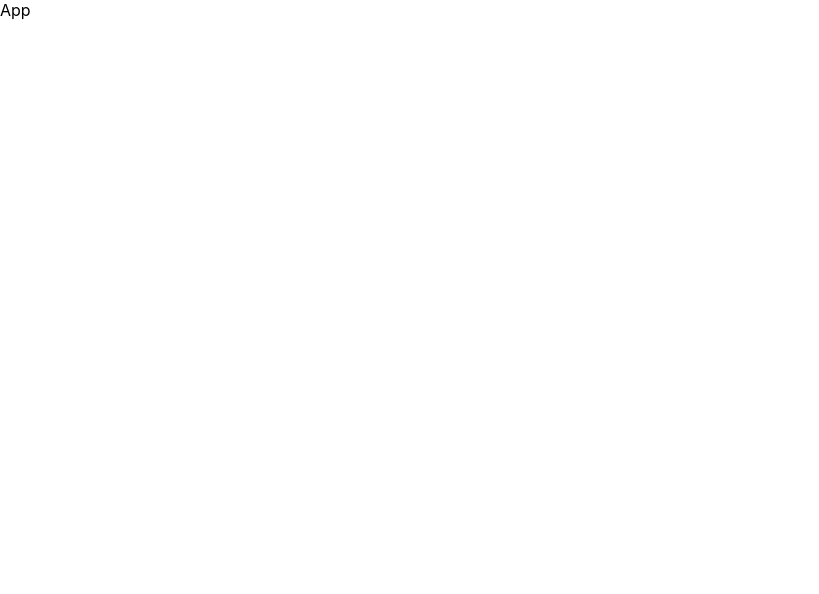
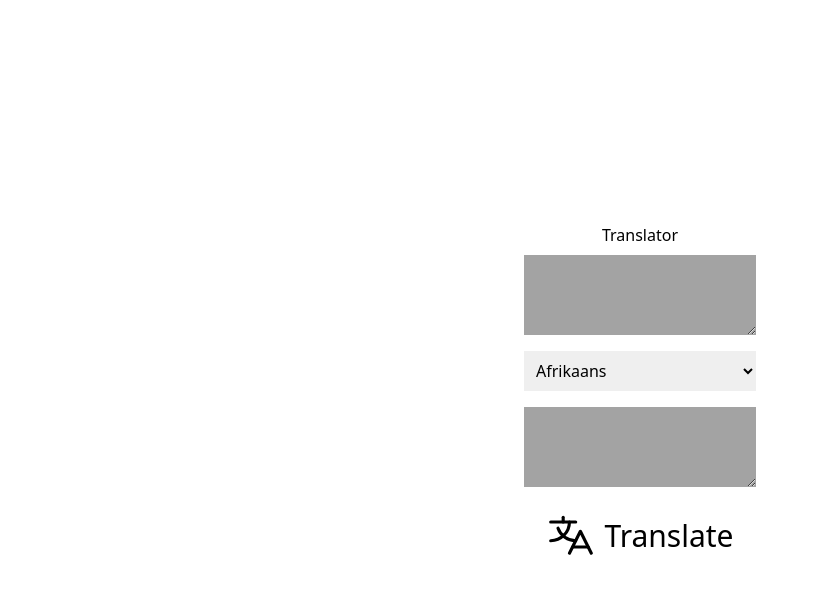
Before and after one commit to stephangriesel/translator-react, a React (Create React App) app: page / in a window 1280 px wide. Shown: the top 594 px of the page, without its empty margins (0-819 px from the left). Built offline with nearby package versions, Linux system fonts and the light colour scheme; the HTML template or start-up script is replaced by a standard one.

Commit message:
set up state & styles

```diff
--- a/package.json
+++ b/package.json
@@ -36,6 +36,8 @@
     ]
   },
   "devDependencies": {
+    "autoprefixer": "^10.4.12",
+    "postcss": "^8.4.18",
     "tailwindcss": "^3.2.0"
   }
 }
--- a/src/App.js
+++ b/src/App.js
@@ -1,8 +1,11 @@
 import React from 'react'
+import Translate from './components/Translate'
 
 const App = () => {
   return (
-    <div>App</div>
+    <div className='flex items-center content-center'>
+      <Translate />
+    </div>
   )
 }
 
--- /dev/null
+++ b/src/components/Translate.js
@@ -0,0 +1,44 @@
+import React, { useState, useEffect } from 'react';
+import TranslateIcon from './icons/TranslateIcon';
+
+const Translate = () => {
+    const [inputText, setInputText] = useState('');
+    const [resultText, setResultText] = useState('')
+
+    const translateText = () => {
+        setResultText(inputText);
+    }
+    return (
+        <div className='h-screen flex flex-col justify-center w-full items-center'>
+            <h2>Translator</h2>
+            <div className='flex flex-col'>
+                <textarea
+                    className='p-4 m-2 bg-neutral-400'
+                    onChange={(e) => setInputText(e.target.value)}
+                />
+                <select className='m-2 p-2' name="cars" id="cars" form="carform">
+                    <option value="za">Afrikaans</option>
+                    <option value="gb">English</option>
+                    <option value="nl">Dutch</option>
+                    <option value="ger">German</option>
+                    <option value="fr">French</option>
+                    <option value="it">Italian</option>
+                    <option value="es">Spanish</option>
+                </select>
+                <textarea
+                className='p-4 m-2 bg-neutral-400'
+                value={resultText}
+                />
+                <button
+                    className='m-2 p-2 flex justify-center'
+                    onClick={translateText}
+                >
+                    <TranslateIcon />
+                </button>
+            </div>
+        </div>
+
+    )
+}
+
+export default Translate
--- /dev/null
+++ b/src/components/icons/TranslateIcon.js
@@ -0,0 +1,12 @@
+import React from 'react'
+
+const TranslateIcon = () => {
+  return (
+    <div className='flex items-center text-3xl'>
+        <svg xmlns="http://www.w3.org/2000/svg" width="50" height="50" fill="#000000" viewBox="0 0 256 256"><rect width="256" height="256" fill="none"></rect><polyline points="232 216 176 104 120 216" fill="none" stroke="#000000" stroke-linecap="round" stroke-linejoin="round" stroke-width="16"></polyline><line x1="136" y1="184" x2="216" y2="184" fill="none" stroke="#000000" stroke-linecap="round" stroke-linejoin="round" stroke-width="16"></line><line x1="88" y1="32" x2="88" y2="56" fill="none" stroke="#000000" stroke-linecap="round" stroke-linejoin="round" stroke-width="16"></line><line x1="24" y1="56" x2="152" y2="56" fill="none" stroke="#000000" stroke-linecap="round" stroke-linejoin="round" stroke-width="16"></line><path d="M120,56a96,96,0,0,1-96,96" fill="none" stroke="#000000" stroke-linecap="round" stroke-linejoin="round" stroke-width="16"></path><path d="M61.5,88A96,96,0,0,0,152,152" fill="none" stroke="#000000" stroke-linecap="round" stroke-linejoin="round" stroke-width="16"></path></svg>
+        <p className='pl-2'>Translate</p>
+    </div>
+  )
+}
+
+export default TranslateIcon
--- a/src/index.css
+++ b/src/index.css
@@ -1,13 +1,3 @@
-body {
-  margin: 0;
-  font-family: -apple-system, BlinkMacSystemFont, 'Segoe UI', 'Roboto', 'Oxygen',
-    'Ubuntu', 'Cantarell', 'Fira Sans', 'Droid Sans', 'Helvetica Neue',
-    sans-serif;
-  -webkit-font-smoothing: antialiased;
-  -moz-osx-font-smoothing: grayscale;
-}
-
-code {
-  font-family: source-code-pro, Menlo, Monaco, Consolas, 'Courier New',
-    monospace;
-}
+@tailwind base;
+@tailwind components;
+@tailwind utilities;
--- a/src/input.css
+++ /dev/null
@@ -1,3 +0,0 @@
-@tailwind base;
-@tailwind components;
-@tailwind utilities;
--- a/tailwind.config.js
+++ b/tailwind.config.js
@@ -1,6 +1,8 @@
 /** @type {import('tailwindcss').Config} */
 module.exports = {
-  content: ["./src/**/*.{html,js}"],
+  content: [
+    "./src/**/*.{js,jsx,ts,tsx}",
+  ],
   theme: {
     extend: {},
   },
```
Also changed, not shown: 2 other files (tests, documents, lock files or other folders).
